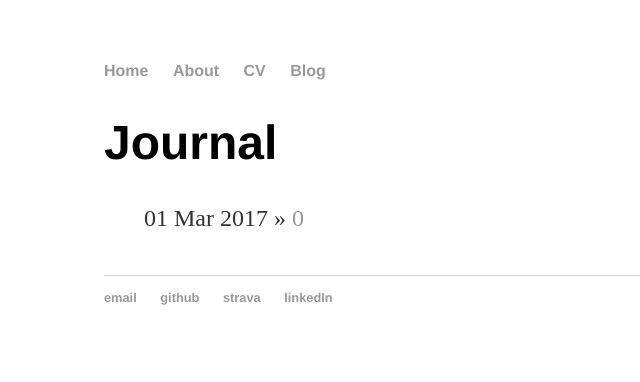
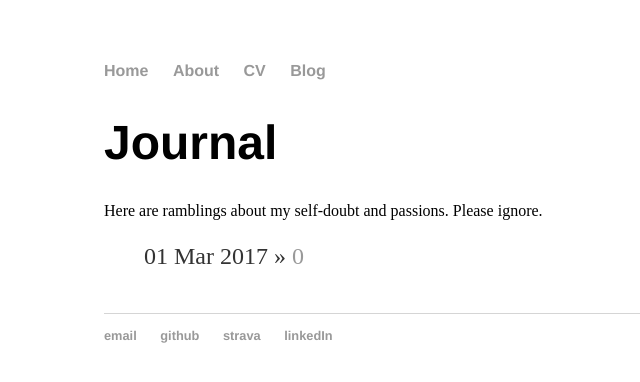
Before and after one commit to joerickard/personalWebsite, a Jekyll site: the page built from blog/index.html, in a window 1280 px wide. Shown: the top 382 px of the page, without its empty margins (88-728 px from the left). Built offline with Jekyll 4.4.1, drawn with Linux system fonts in a browser that asks for light colours.

Commit message:
Update index.html

```diff
--- a/blog/index.html
+++ b/blog/index.html
@@ -3,6 +3,7 @@ layout: default
 title: Journal
 ---
 <h1>{{ page.title }}</h1>
+<body>Here are ramblings about my self-doubt and passions. Please ignore.</body>
 <ul class="posts">
 
   {% for post in site.posts %}
```
